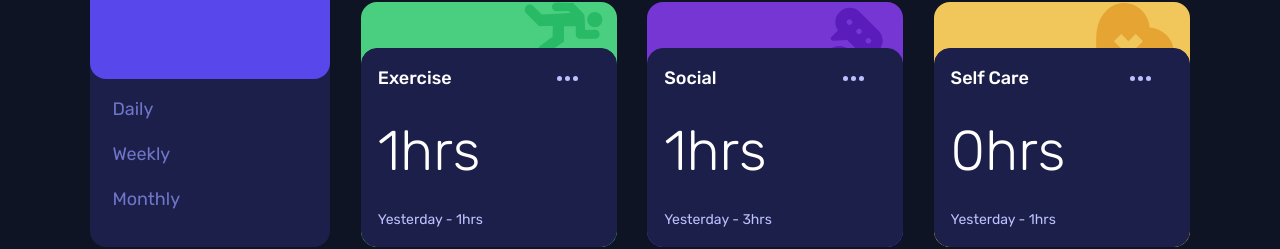
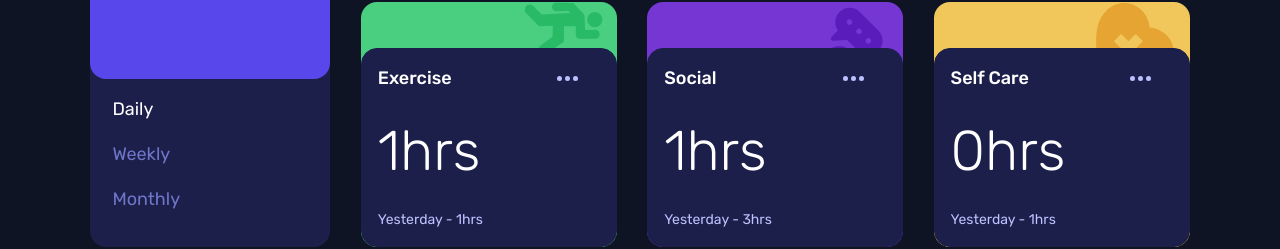
Before and after one commit to whoamihealay/time-tracking-dashboard, a React (Create React App) app: page / in a window 1280 px wide. Shown: the part 413-662 px from the top of the page. Built offline with nearby package versions, Linux system fonts and the light colour scheme.

Commit message:
Default color for default state button

```diff
--- a/src/App.js
+++ b/src/App.js
@@ -8,7 +8,7 @@ import Profile from "./components/Profile";
 function App() {
   const [data, setData] = useState([]);
   const [timeframe, setTimeframe] = useState("daily");
-  const [dailyBtn, setDailybtn] = useState();
+  const [dailyBtn, setDailybtn] = useState("white");
   const [weeklyBtn, setWeeklybtn] = useState();
   const [monthlyBtn, setMonthlybtn] = useState();
 
--- a/src/components/card.css
+++ b/src/components/card.css
@@ -7,9 +7,11 @@
   min-width: 18.75rem;
   max-width: 23rem;
   width: 100%;
+  text-align: right;
+  margin-right: 2rem;
   height: 10rem;
   flex-direction: column;
-  background-color: "var(--clr-work)";
+  background-color: var(--clr-work);
   margin-bottom: 0.5rem;
   gap: 0rem;
   background-repeat: no-repeat;
```
Also changed, not shown: 1 other file (tests, documents, lock files or other folders).
